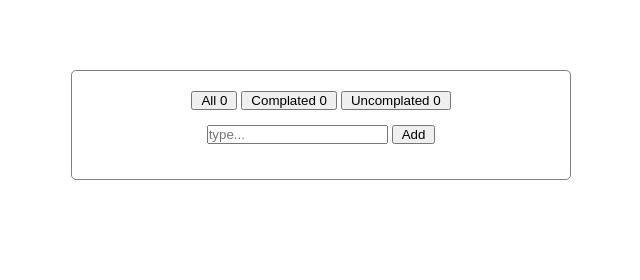
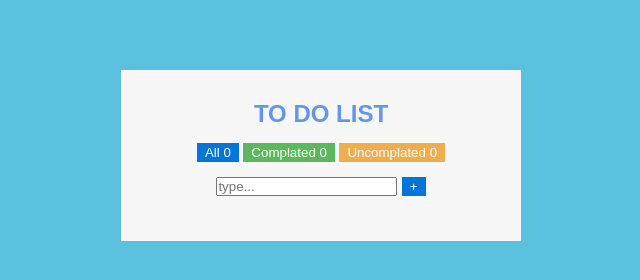
Before and after one commit to JavharbekNafasov/4.8-homework, a plain HTML site: page index.html in a window 1280 px wide. Shown: the whole page, without its empty margins (319-959 px from the left). Drawn offline with Linux system fonts and the light colour scheme.

Commit message:
fontcolor

```diff
--- a/index.html
+++ b/index.html
@@ -10,6 +10,9 @@
 <body>
     <section class="todo">
         <div class="container todo__container">
+
+            <h2 class="todo__heading">TO DO LIST</h2>
+
             <div class="todo__wrapper-btn">
                 <button class="todo__btn btn-all">All <span class="allcount">0</span></button>
                 <button class="todo__btn btn-complated">Complated <span class="complatedcount">0</span></button>
@@ -18,7 +21,7 @@
 
             <form class="todo__form">
                 <input class="todo__input" type="text" placeholder="type..." required/>
-                <button class="todo__btn btn-add" type="submit">Add</button>
+                <button class="todo__btn btn-add" type="submit">+</button>
             </form>
 
             <ul class="todo__list"></ul>
--- a/main.css
+++ b/main.css
@@ -2,10 +2,15 @@
     box-sizing: border-box;
     margin: 0;
     padding: 0;
+    font-family: Arial, Helvetica, sans-serif;
+}
+
+body {
+    background-color: #5bc0de;
 }
 
 .container {
-    max-width: 500px;
+    max-width: 400px;
     width: 100%;
     margin-left: auto;
     margin-right: auto;
@@ -13,14 +18,20 @@
 
 .todo {
     margin-top: 50px;
+    margin-bottom: 50px;
     padding: 20px;
 }
 
 .todo__container {
-    padding-top: 20px;
-    padding-bottom: 20px;
-    border: 1px solid grey;
-    border-radius: 5px;
+    background-color: #f7f7f7;
+    padding-top: 30px;
+    padding-bottom: 30px;
+}
+
+.todo__heading {
+    text-align: center;
+    margin-bottom: 15px;
+    color: cornflowerblue;
 }
 
 .todo__wrapper-btn {
@@ -29,12 +40,31 @@
 }
 
 .todo__btn {
-    padding: 0 8px;
+    background-color: #0275d8;
+    color: white;
+    padding: 2px 8px;
+    border: 0;
+}
+.todo__btn:hover {
+    opacity: 70%;
+}
+
+.btn-all {
+    background-color: #0275d8;
+}
+.btn-complated {
+    background-color: #5cb85c;
+}
+.btn-uncomplated {
+    background-color: #f0ad4e;
 }
 
 .todo__form {
     text-align: center;
     margin-bottom: 15px;
+}
+
+.todo__input {
 }
 
 /*_____todo__list_____*/
@@ -52,7 +82,14 @@
 }
 
 .todo__item-text {}
+
 .todo__item-btn {
+    background-color: #d9534f;
+    color: white;
+    padding: 2px 8px;
+    border: 0;
     margin-left: 5px;
-    padding: 0 5px;
 }
+.todo__item-btn:hover {
+    opacity: 70%;
+}
--- a/main.js
+++ b/main.js
@@ -106,13 +106,26 @@ elTodoList.addEventListener("click", function(evt) {
 
         todosArray.splice(foundTodoIndex, 1)
 
+        renderTodos(todosArray, elTodoList)
+        storage.setItem("todoArray", JSON.stringify(todosArray))
         updateArray()
     }
 })
 
 
 function calculateTodos(array) {
+    let complatedTodos = array.filter(item => item.isComplated === true)
+    let notComplatedTodos = array.filter(item => item.isComplated === false)
 
+    console.log(complatedTodos);
+
+    let allTodoNumber = array.length
+    let complatedTodoNumber = allTodoNumber - notComplatedTodos.length
+    let notComplatedTodoNumber = allTodoNumber - complatedTodoNumber
+
+    elAllCount.textContent = array.length
+    elComplatedCount.textContent = complatedTodoNumber
+    elUncomplatedCount.textContent = notComplatedTodoNumber
 }
 
 calculateTodos(todosArray)
```
